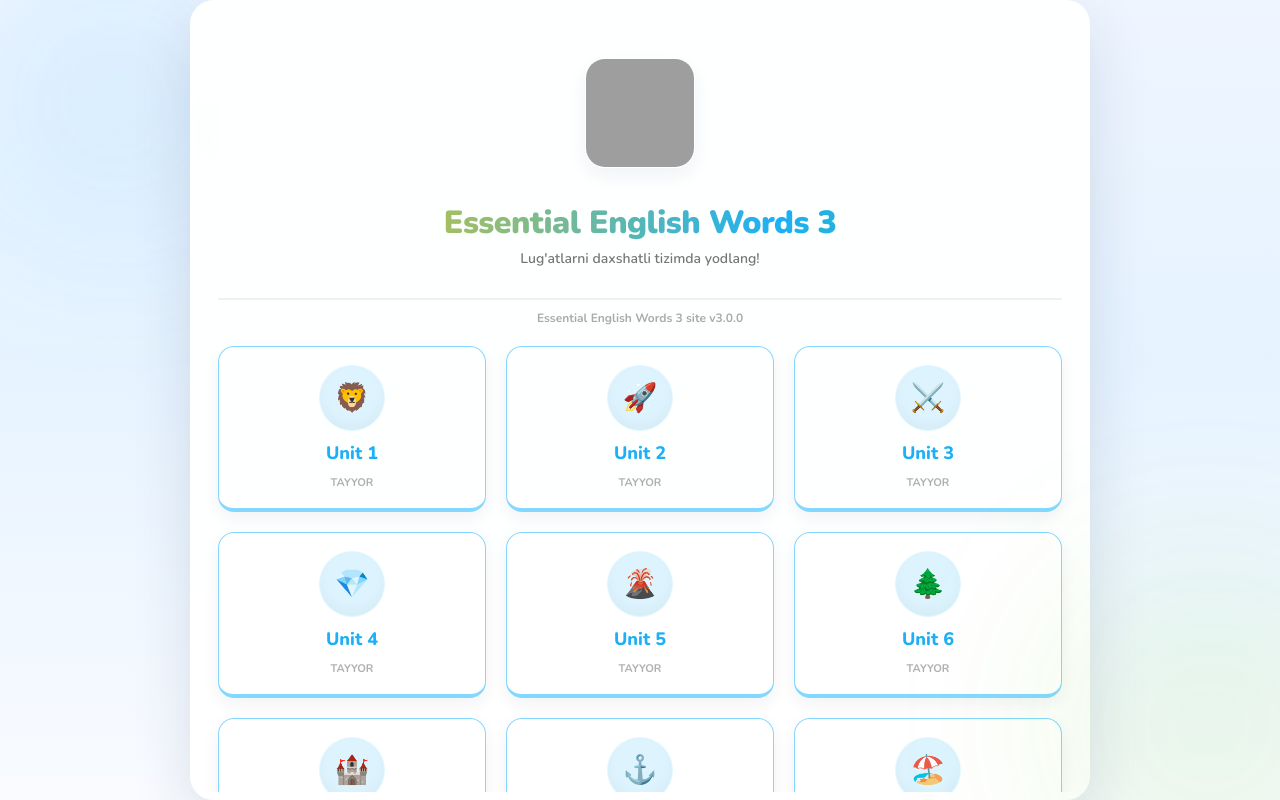
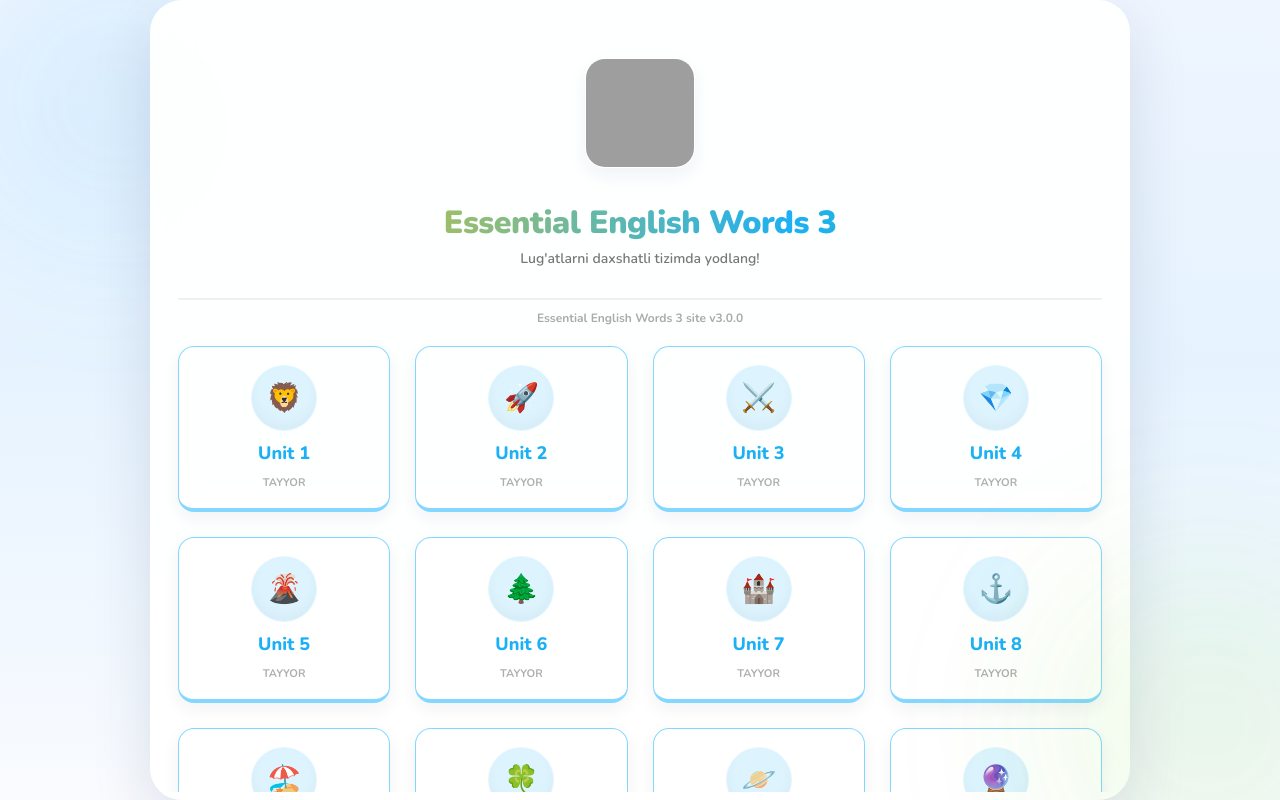
Before and after one commit to bilall571/eew-book-1, a website: page index3.html in a window 1280 px wide. Drawn offline with nearby package versions, Linux system fonts and the light colour scheme; grey boxes are pictures that could not be loaded.

Commit message:
eew v5.0.7

```diff
--- a/script3.js
+++ b/script3.js
@@ -707,6 +707,17 @@ const feedbackMsg = document.getElementById("feedback-message");
 const appContainer = document.getElementById("app-container");
 const matchGrid = document.getElementById("match-grid");
 
+// OVOZLAR BAZASI VA PRE-LOAD
+const correctSound = new Audio('https://www.soundjay.com/misc/sounds/bell-ringing-05.mp3');
+const wrongSound = new Audio('https://www.soundjay.com/buttons/sounds/button-10.mp3');
+
+// Brauzerda ovozni faollashtirish (PC va Mobile uchun)
+function unlockAudio() {
+    correctSound.play().then(() => { correctSound.pause(); correctSound.currentTime = 0; }).catch(() => {});
+    wrongSound.play().then(() => { wrongSound.pause(); wrongSound.currentTime = 0; }).catch(() => {});
+}
+window.addEventListener('click', unlockAudio, { once: true }); // Birinchi clickda ovozni uyg'otamiz
+
 // (Import UI removed - using dashboard controls)
 
 // O'YIN HOLATI VA HATOLIKLARNI JAVOBGAR O'ZGARUVCHILARI
@@ -777,6 +788,7 @@ function showPhaseTransition(title, desc) {
 
 document.getElementById("start-phase-btn").onclick = () => {
     gameHeader.style.display = "flex";
+    unlockAudio(); // O'yin boshlanganda ovozni yana bir bor uyg'otamiz
     if (currentPhase === 1) {
         // If a single unit is active, use its words; otherwise ensure activeWords is set (from merged selection)
         if (selectedUnitKey && database[selectedUnitKey]) {
@@ -901,6 +913,8 @@ actionBtn.onclick = () => {
 
         if (isCorrect) {
             if (selectedOptionBtn) selectedOptionBtn.classList.add("correct");
+            correctSound.currentTime = 0; // Ovozni boshidan boshlash
+            correctSound.play().catch(e => console.log("Ovoz xatosi:", e));
             footer.classList.add("correct-bg");
             actionBtn.classList.add("btn-correct");
             feedbackMsg.textContent = "✅ Ajoyib! To'g'ri topdingiz.";
@@ -908,6 +922,9 @@ actionBtn.onclick = () => {
             currentQuestionCount++;
         } else {
             mistakesCount++;
+            wrongSound.currentTime = 0; // Ovozni boshidan boshlash
+            wrongSound.play().catch(e => console.log("Ovoz xatosi:", e));
+            if ("vibrate" in navigator) { navigator.vibrate(200); } // Mobil qurilmada vibratsiya
 
             // XATO QILINGAN SO'ZNI RO'YXATGA QO'SHISH
             if (!failedWords.some(w => w.en === currentWord.en)) {
--- a/style.css
+++ b/style.css
@@ -125,6 +125,7 @@ body::after {
 .options-grid { display: flex; flex-direction: column; gap: 12px; }
 .option-card { background: linear-gradient(180deg, rgba(255,255,255,0.6), rgba(255,255,255,0.35)); border: 1px solid rgba(255,255,255,0.6); border-radius: 16px; padding: 16px; font-size: 17px; font-weight: 700; color: #4b4b4b; cursor: pointer; transition: transform 0.12s, box-shadow 0.12s; text-align: left; }
 .option-card:active { transform: translateY(2px); }
+.option-card:hover:not(.correct):not(.wrong) { transform: translateX(8px); background: #f0f8ff; border-color: var(--accent); }
 .option-card.selected { border-color: #84d8ff; background-color: #ddf4ff; color: #1899d6; }
 .option-card.correct { border-color: #58a700; background-color: #d7ffb8; color: #58a700; }
 .option-card.wrong { border-color: #ea2b2b; background-color: #ffdfe0; color: #ea2b2b; }
--- a/style2.css
+++ b/style2.css
@@ -73,6 +73,8 @@ body::after {
 .app-logo { width: 110px; height: 110px; border-radius: 20px; object-fit: cover; margin-bottom: 12px; box-shadow: 0 8px 20px rgba(12,40,80,0.06); border: 1px solid rgba(255,255,255,0.6); }
 .brand-title { font-size: 26px; font-weight: 900; color: var(--accent); letter-spacing: -0.5px; }
 .brand-subtitle { font-size: 14px; color: #777; font-weight: 600; margin-top: 5px; }
+.brand-header { transition: transform 0.3s ease; }
+.brand-header:hover { transform: scale(1.02); }
 .stats-mini-bar { text-align: center; margin-top: 10px; font-size: 12px; color: #aaa; font-weight: 700; }
 
 /* Unitlar Grid Tizimi */
@@ -121,6 +123,7 @@ body::after {
 .options-grid { display: flex; flex-direction: column; gap: 12px; }
 .option-card { background: linear-gradient(180deg, rgba(255,255,255,0.6), rgba(255,255,255,0.35)); border: 1px solid rgba(255,255,255,0.6); border-radius: 16px; padding: 16px; font-size: 17px; font-weight: 700; color: #4b4b4b; cursor: pointer; transition: transform 0.12s, box-shadow 0.12s; text-align: left; }
 .option-card:active { transform: translateY(2px); }
+.option-card:hover:not(.correct):not(.wrong) { transform: translateX(8px); background: #f0f8ff; border-color: var(--accent); }
 .option-card.selected { border-color: #84d8ff; background-color: #ddf4ff; color: #1899d6; }
 .option-card.correct { border-color: #58a700; background-color: #d7ffb8; color: #58a700; }
 .option-card.wrong { border-color: #ea2b2b; background-color: #ffdfe0; color: #ea2b2b; }
@@ -218,10 +221,10 @@ body::after {
 
 @media (min-width:900px) {
     body { padding: 40px; }
-    .app-container { max-width: 900px; padding: 20px; border-radius: 24px; }
-    .units-grid { grid-template-columns: repeat(3, 1fr); gap: 20px; }
+    .app-container { padding: 30px; border-radius: 32px; }
+    .units-grid { grid-template-columns: repeat(4, 1fr); gap: 25px; }
     .brand-header { padding: 30px 0; }
-    .brand-title { font-size: 32px; }
+    .brand-title { font-size: 42px; }
     .question-title { font-size: 24px; }
     .modal-card { max-width: 680px; }
 }
--- a/style3.css
+++ b/style3.css
@@ -73,6 +73,8 @@ body::after {
 .app-logo { width: 110px; height: 110px; border-radius: 20px; object-fit: cover; margin-bottom: 12px; box-shadow: 0 8px 20px rgba(12,40,80,0.06); border: 1px solid rgba(255,255,255,0.6); }
 .brand-title { font-size: 26px; font-weight: 900; color: var(--accent); letter-spacing: -0.5px; }
 .brand-subtitle { font-size: 14px; color: #777; font-weight: 600; margin-top: 5px; }
+.brand-header { transition: transform 0.3s ease; }
+.brand-header:hover { transform: scale(1.02); }
 .stats-mini-bar { text-align: center; margin-top: 10px; font-size: 12px; color: #aaa; font-weight: 700; }
 
 /* Unitlar Grid Tizimi */
@@ -121,6 +123,7 @@ body::after {
 .options-grid { display: flex; flex-direction: column; gap: 12px; }
 .option-card { background: linear-gradient(180deg, rgba(255,255,255,0.6), rgba(255,255,255,0.35)); border: 1px solid rgba(255,255,255,0.6); border-radius: 16px; padding: 16px; font-size: 17px; font-weight: 700; color: #4b4b4b; cursor: pointer; transition: transform 0.12s, box-shadow 0.12s; text-align: left; }
 .option-card:active { transform: translateY(2px); }
+.option-card:hover:not(.correct):not(.wrong) { transform: translateX(8px); background: #f0f8ff; border-color: var(--accent); }
 .option-card.selected { border-color: #84d8ff; background-color: #ddf4ff; color: #1899d6; }
 .option-card.correct { border-color: #58a700; background-color: #d7ffb8; color: #58a700; }
 .option-card.wrong { border-color: #ea2b2b; background-color: #ffdfe0; color: #ea2b2b; }
@@ -218,10 +221,10 @@ body::after {
 
 @media (min-width:900px) {
     body { padding: 40px; }
-    .app-container { max-width: 900px; padding: 20px; border-radius: 24px; }
-    .units-grid { grid-template-columns: repeat(3, 1fr); gap: 20px; }
+    .app-container { padding: 30px; border-radius: 32px; }
+    .units-grid { grid-template-columns: repeat(4, 1fr); gap: 25px; }
     .brand-header { padding: 30px 0; }
-    .brand-title { font-size: 32px; }
+    .brand-title { font-size: 42px; }
     .question-title { font-size: 24px; }
     .modal-card { max-width: 680px; }
 }
--- a/style4.css
+++ b/style4.css
@@ -73,6 +73,8 @@ body::after {
 .app-logo { width: 110px; height: 110px; border-radius: 20px; object-fit: cover; margin-bottom: 12px; box-shadow: 0 8px 20px rgba(12,40,80,0.06); border: 1px solid rgba(255,255,255,0.6); }
 .brand-title { font-size: 26px; font-weight: 900; color: var(--accent); letter-spacing: -0.5px; }
 .brand-subtitle { font-size: 14px; color: #777; font-weight: 600; margin-top: 5px; }
+.brand-header { transition: transform 0.3s ease; }
+.brand-header:hover { transform: scale(1.02); }
 .stats-mini-bar { text-align: center; margin-top: 10px; font-size: 12px; color: #aaa; font-weight: 700; }
 
 /* Unitlar Grid Tizimi */
@@ -121,6 +123,7 @@ body::after {
 .options-grid { display: flex; flex-direction: column; gap: 12px; }
 .option-card { background: linear-gradient(180deg, rgba(255,255,255,0.6), rgba(255,255,255,0.35)); border: 1px solid rgba(255,255,255,0.6); border-radius: 16px; padding: 16px; font-size: 17px; font-weight: 700; color: #4b4b4b; cursor: pointer; transition: transform 0.12s, box-shadow 0.12s; text-align: left; }
 .option-card:active { transform: translateY(2px); }
+.option-card:hover:not(.correct):not(.wrong) { transform: translateX(8px); background: #f0f8ff; border-color: var(--accent); }
 .option-card.selected { border-color: #84d8ff; background-color: #ddf4ff; color: #1899d6; }
 .option-card.correct { border-color: #58a700; background-color: #d7ffb8; color: #58a700; }
 .option-card.wrong { border-color: #ea2b2b; background-color: #ffdfe0; color: #ea2b2b; }
@@ -218,10 +221,10 @@ body::after {
 
 @media (min-width:900px) {
     body { padding: 40px; }
-    .app-container { max-width: 900px; padding: 20px; border-radius: 24px; }
-    .units-grid { grid-template-columns: repeat(3, 1fr); gap: 20px; }
+    .app-container { padding: 30px; border-radius: 32px; }
+    .units-grid { grid-template-columns: repeat(4, 1fr); gap: 25px; }
     .brand-header { padding: 30px 0; }
-    .brand-title { font-size: 32px; }
+    .brand-title { font-size: 42px; }
     .question-title { font-size: 24px; }
     .modal-card { max-width: 680px; }
 }
--- a/style5.css
+++ b/style5.css
@@ -73,6 +73,8 @@ body::after {
 .app-logo { width: 110px; height: 110px; border-radius: 20px; object-fit: cover; margin-bottom: 12px; box-shadow: 0 8px 20px rgba(12,40,80,0.06); border: 1px solid rgba(255,255,255,0.6); }
 .brand-title { font-size: 26px; font-weight: 900; color: var(--accent); letter-spacing: -0.5px; }
 .brand-subtitle { font-size: 14px; color: #777; font-weight: 600; margin-top: 5px; }
+.brand-header { transition: transform 0.3s ease; }
+.brand-header:hover { transform: scale(1.02); }
 .stats-mini-bar { text-align: center; margin-top: 10px; font-size: 12px; color: #aaa; font-weight: 700; }
 
 /* Unitlar Grid Tizimi */
@@ -121,6 +123,7 @@ body::after {
 .options-grid { display: flex; flex-direction: column; gap: 12px; }
 .option-card { background: linear-gradient(180deg, rgba(255,255,255,0.6), rgba(255,255,255,0.35)); border: 1px solid rgba(255,255,255,0.6); border-radius: 16px; padding: 16px; font-size: 17px; font-weight: 700; color: #4b4b4b; cursor: pointer; transition: transform 0.12s, box-shadow 0.12s; text-align: left; }
 .option-card:active { transform: translateY(2px); }
+.option-card:hover:not(.correct):not(.wrong) { transform: translateX(8px); background: #f0f8ff; border-color: var(--accent); }
 .option-card.selected { border-color: #84d8ff; background-color: #ddf4ff; color: #1899d6; }
 .option-card.correct { border-color: #58a700; background-color: #d7ffb8; color: #58a700; }
 .option-card.wrong { border-color: #ea2b2b; background-color: #ffdfe0; color: #ea2b2b; }
@@ -218,10 +221,10 @@ body::after {
 
 @media (min-width:900px) {
     body { padding: 40px; }
-    .app-container { max-width: 900px; padding: 20px; border-radius: 24px; }
-    .units-grid { grid-template-columns: repeat(3, 1fr); gap: 20px; }
+    .app-container { padding: 30px; border-radius: 32px; }
+    .units-grid { grid-template-columns: repeat(4, 1fr); gap: 25px; }
     .brand-header { padding: 30px 0; }
-    .brand-title { font-size: 32px; }
+    .brand-title { font-size: 42px; }
     .question-title { font-size: 24px; }
     .modal-card { max-width: 680px; }
 }
```
Also changed, not shown: script4.js (+17 -0 lines), script5.js (+17 -0 lines).
